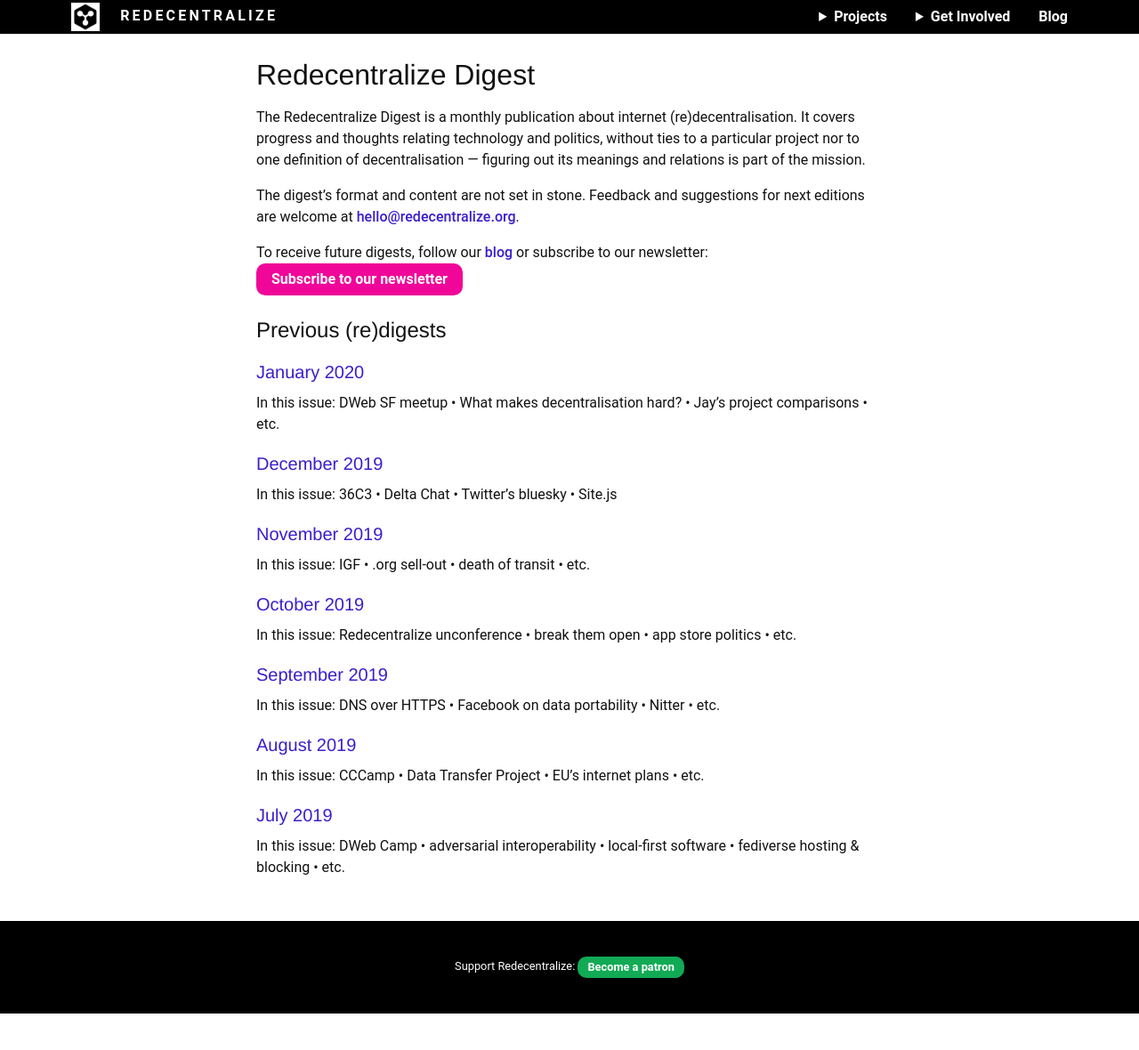
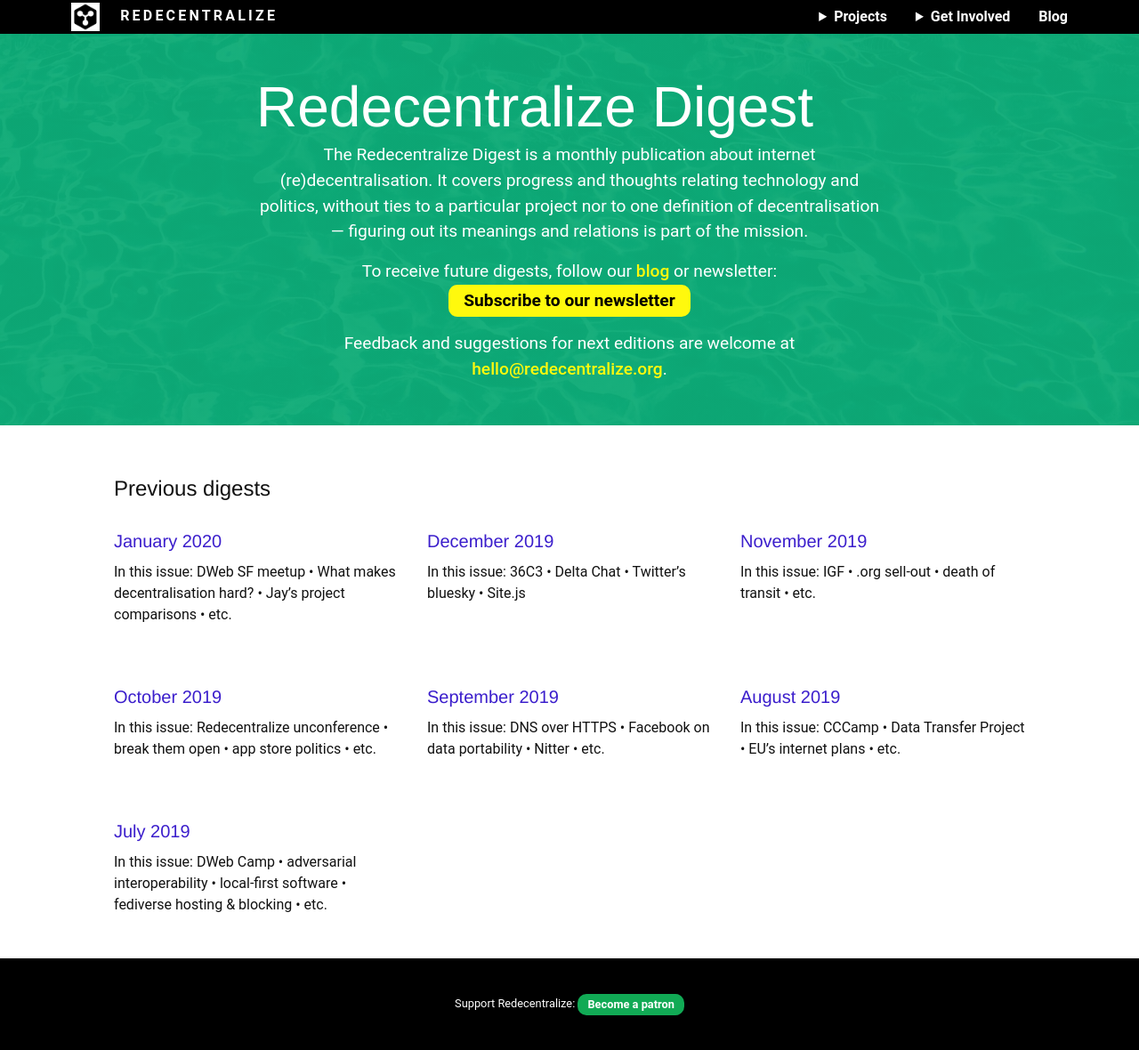
Before and after one commit to redecentralize/redecentralize-website, a Jekyll site: the page built from redigest/index.html, in a window 1280 px wide and 1181 px high. Shown: the whole window at 89% size. Built offline with Jekyll 4.4.1, drawn with Linux system fonts in a browser that asks for light colours.

Commit message:
Add header and use grid on redigest index

```diff
--- a/redigest/index.html
+++ b/redigest/index.html
@@ -3,30 +3,35 @@
 title: Digest
 ---
 
-<section class="container single-column bg-white">
-
+<div class="bg-green">
+  <header>
     <h1>Redecentralize Digest</h1>
     <p>
       The Redecentralize Digest is a monthly publication about internet (re)decentralisation. It covers progress and thoughts relating technology and politics, without ties to a particular project nor to one definition of decentralisation — figuring out its meanings and relations is part of the mission.
     </p>
     <p>
-    The digest’s format and content are not set in stone. Feedback and suggestions for next editions are welcome at <a href="mailto:hello@redecentralize.org">hello@redecentralize.org</a>.
+      To receive future digests, follow our <a href="/blog/">blog</a> or newsletter:
+      <a class="flashy btn" target="_blank" href="http://eepurl.com/DgRA1">Subscribe to our newsletter</a>
     </p>
     <p>
-    To receive future digests, follow our <a href="/blog/">blog</a> or subscribe to our newsletter:
-    <a class="flashy btn" target="_blank" href="http://eepurl.com/DgRA1">Subscribe to our newsletter</a>
+      Feedback and suggestions for next editions are welcome at <a href="mailto:hello@redecentralize.org">hello@redecentralize.org</a>.
     </p>
-  <h2>Previous (re)digests</h2>
-
+  </header>
+</div>
+<section class="container">
+  <h2>Previous digests</h2>
+  <div class="card-grid">
     {% for entry in site.categories['redigest'] %}
+    <article>
       <h3>
-    <a href="{{ entry.url }}">
+        <a rel="bookmark" href="{{ entry.url }}">
           {{ entry.date | date: "%B %Y" }}
         </a>
       </h3>
       <p>
         {{ entry.summary }}
       </p>
+    </article>
     {% endfor %}
-
+  </div>
 </section>
```
Lines whose indentation alone changed are shown as unchanged.
